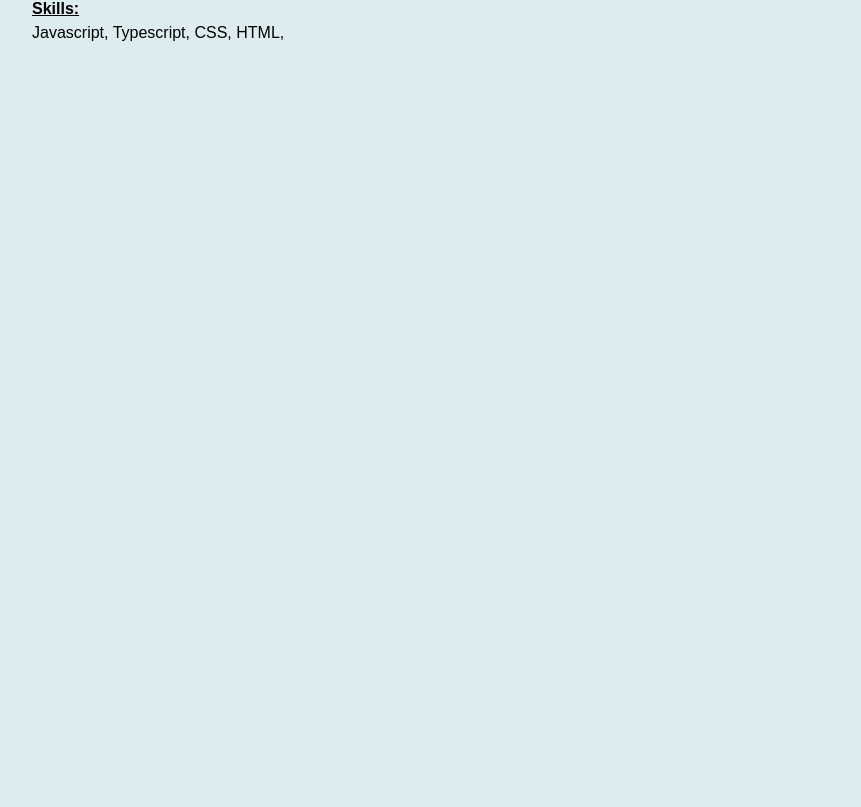
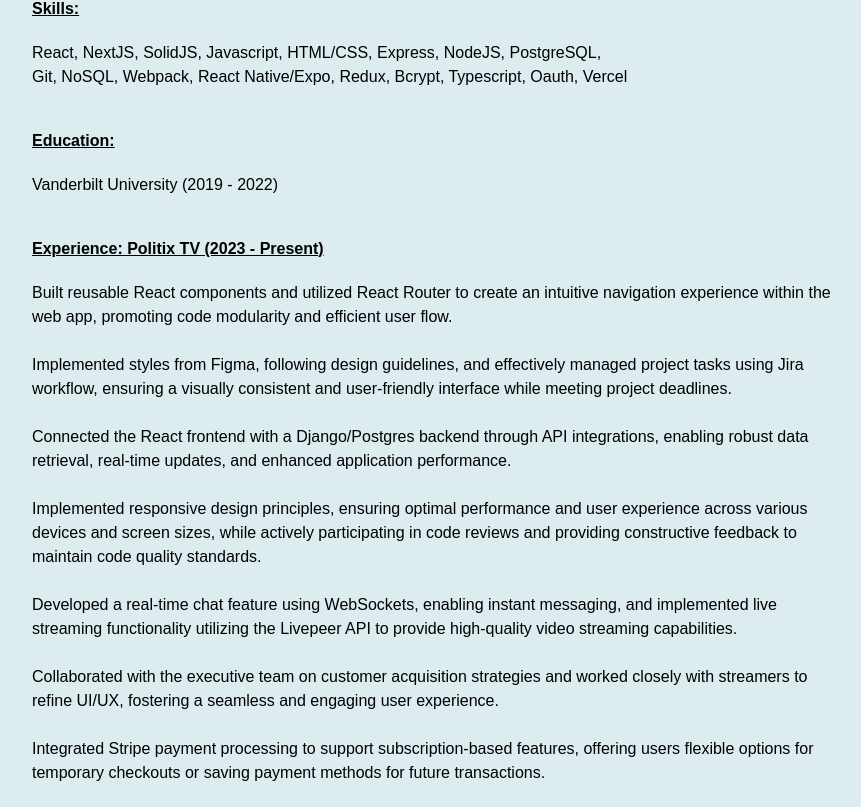
Before and after one commit to c-catanese/christiancatanese, a Next.js app: page /about in a window 1280 px wide. Shown: the part 473-1280 px from the top of the page, without its empty margins (208-1069 px from the left). Before the commit the page ends 800 px from the top, so only its background shows below. Built offline with nearby package versions, Linux system fonts and the light colour scheme.

Commit message:
simple about us page done

```diff
--- a/app/about/page.module.scss
+++ b/app/about/page.module.scss
@@ -2,7 +2,7 @@
   background-color: var(--color-main);
   width: 100%;
   height: calc(100% - 64px);
-  padding-top: 80px;
+  padding: 80px 0px;
   display: flex;
   flex-direction: column;
   align-items: center;
@@ -15,15 +15,18 @@
   justify-content: space-evenly;
   align-items: center;
   width: 800px;
+  margin-bottom: 60px;
 }
 
 .topRowText{
   width: 320px;
+
 }
 
 .heading{
   font-weight: 800;
   text-decoration: underline;
+  padding-bottom: 20px;
 }
 
 .headshot{
@@ -34,7 +37,17 @@
 }
 
 .textBlock{
-  margin-top: 60px;
+  margin-bottom: 40px;
   width: 800px;
   align-items: flex-start;
 }
+
+@media screen and (max-width: 800px) {
+  .textBlock{
+    width: 100%;
+    padding: 0 50px;
+  }
+  .topRow{
+    flex-direction: column;
+  }
+}
--- a/app/about/page.tsx
+++ b/app/about/page.tsx
@@ -1,6 +1,7 @@
 "use client"
 import Image from "next/image";
 import styles from "./page.module.scss";
+import Footer from "../Components/footer/footer";
 
 
 export default function About() {
@@ -19,9 +20,36 @@
       </div>
       <div className={styles.textBlock}>
         <h2 className={styles.heading}>Skills:</h2>
-        <p> Javascript, Typescript, CSS, HTML, </p>
+        <p>React, NextJS, SolidJS, Javascript, HTML/CSS, Express, NodeJS, PostgreSQL, <br/> Git, NoSQL, Webpack, React Native/Expo, Redux, Bcrypt, Typescript, Oauth, Vercel</p>
+      </div>
+      <div className={styles.textBlock}>
+        <h2 className={styles.heading}>Education:</h2>
+        <p>Vanderbilt University (2019 - 2022)</p>
       </div>
 
+      <div className={styles.textBlock}>
+        <h2 className={styles.heading}>Experience: Politix TV (2023 - Present)</h2>
+        <p>Built reusable React components and utilized React Router to create an intuitive navigation experience within
+        the web app, promoting code modularity and efficient user flow.<br/><br/></p>
+        <p>Implemented styles from Figma, following design guidelines, and effectively managed project tasks using Jira
+        workflow, ensuring a visually consistent and user-friendly interface while meeting project deadlines.<br/><br/></p>
+        <p>Connected the React frontend with a Django/Postgres backend through API integrations, enabling robust
+        data retrieval, real-time updates, and enhanced application performance.<br/><br/></p>
+        <p>Implemented responsive design principles, ensuring optimal performance and user experience across various
+        devices and screen sizes, while actively participating in code reviews and providing constructive feedback to
+        maintain code quality standards. <br/><br/></p>
+        <p>Developed a real-time chat feature using WebSockets, enabling instant messaging, and implemented live
+        streaming functionality utilizing the Livepeer API to provide high-quality video streaming capabilities. <br/><br/></p>
+        <p>Collaborated with the executive team on customer acquisition strategies and worked closely with streamers
+        to refine UI/UX, fostering a seamless and engaging user experience. <br/> <br/></p>
+        <p>Integrated Stripe payment processing to support subscription-based features, offering users flexible options
+        for temporary checkouts or saving payment methods for future transactions.<br/> <br/></p>
+        <p>Led an initiative to rebuild the application in React Native Expo with Typescript to develop a cross platform
+        app for users to interact with on both Android and IOS devices. <br/></p>
+
+      </div>
+
+      <Footer/>
     </div>
   );
 }
```
